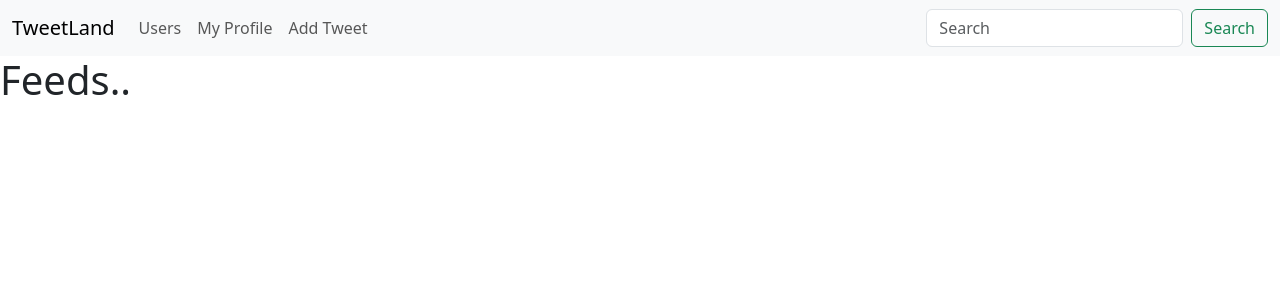
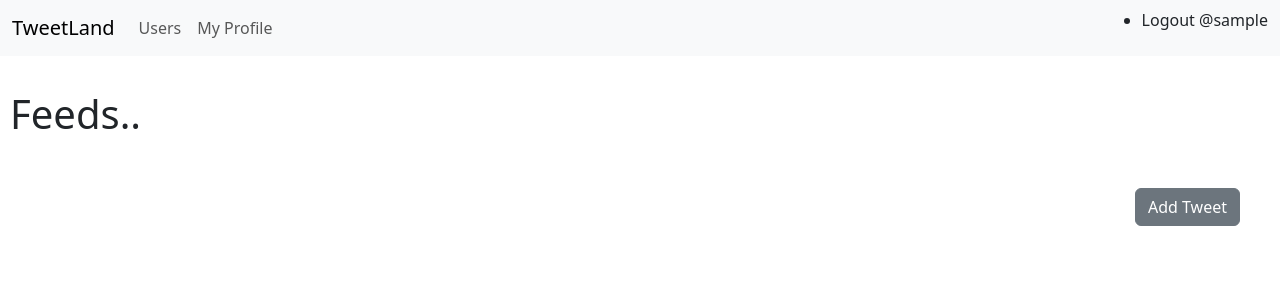
Before and after one commit to Kirolls20/Twitter_Clone, a Django app: page / in a window 1280 px wide. Shown: the top 300 px of the page. Run offline with Django 4.2, Linux system fonts and the light colour scheme; the visitor is signed in with stand-in values (Sample User, id 1); data that the repository does not hold is empty.

Commit message:
adding a popup page for adding tweets

```diff
--- a/social/settings.py
+++ b/social/settings.py
@@ -26,6 +26,7 @@ INSTALLED_APPS = [
     'django.contrib.sessions',
     'django.contrib.messages',
     'django.contrib.staticfiles',
+    'crispy_forms',
     'tweetLand',
 ]
 
@@ -107,6 +108,7 @@ USE_TZ = True
 
 STATIC_URL = 'static/'
 
+CRISPY_TEMPLATE_PACK = 'bootstrap4'
 # Default primary key field type
 # https://docs.djangoproject.com/en/4.2/ref/settings/#default-auto-field
 
--- /dev/null
+++ b/tweetLand/forms.py
@@ -0,0 +1,18 @@
+from django import forms
+from .models import Tweet
+
+class TweetForm(forms.ModelForm):
+    tweet= forms.CharField(required=True,
+        widget= forms.widgets.Textarea(
+            attrs={
+                'Placeholder':" Type Something...",
+                'class': 'form-control',
+            }
+
+        ),
+        label= ''
+
+    )
+    class Meta:
+        model = Tweet
+        exclude= ['user']
--- /dev/null
+++ b/tweetLand/static/css/add_tweet.css
@@ -0,0 +1,44 @@
+.container{
+    display: flex;
+    align-items: center;
+    justify-content: center;
+
+}
+.pop-up{
+    width:500px;
+    height:500px;
+    background:#c3c5d6;
+    border-radius: 6px;
+    position: absolute;
+    top:50%;
+    left:50%;
+    transform: translate(-50%,-50%) ;
+    display: none;
+    z-index: 1;
+    align-items: center;
+    justify-content: center;
+    padding:15px;
+
+}
+.close-btn{
+    width:50px;
+
+}
+.btns-container{
+    display: flex;
+
+
+
+}
+.popup-btns{
+
+    bottom:200px;
+    width:100%;
+    border:0;
+    margin:10px;
+    padding:10px;
+    border-radius: 5px;
+
+
+
+}
--- a/tweetLand/templates/base.html
+++ b/tweetLand/templates/base.html
@@ -3,8 +3,18 @@
   <head>
     <meta charset="utf-8">
     <meta name="viewport" content="width=device-width, initial-scale=1">
-    <title>TweetLand</title>
-    <link href="https://cdn.jsdelivr.net/npm/bootstrap@5.3.0-alpha3/dist/css/bootstrap.min.css" rel="stylesheet" integrity="sha384-KK94CHFLLe+nY2dmCWGMq91rCGa5gtU4mk92HdvYe+M/SXH301p5ILy+dN9+nJOZ" crossorigin="anonymous">
+    <title></title>
+    <link href="https://cdn.jsdelivr.net/npm/bootstrap@5.3.0-alpha3/dist/css/bootstrap.min.css"
+     rel="stylesheet" integrity="sha384-KK94CHFLLe+nY2dmCWGMq91rCGa5gtU4mk92HdvYe+M/SXH301p5ILy+dN9+nJOZ"
+      crossorigin="anonymous">
+      <style>
+        *{
+          padding: 0;
+          margin:0;
+        }
+
+      </style>
+
   </head>
   <body>
     {% include 'navbar.html' %}
@@ -13,6 +23,7 @@
       {% endblock %}
 
     </div>
-    <script src="https://cdn.jsdelivr.net/npm/bootstrap@5.3.0-alpha3/dist/js/bootstrap.bundle.min.js" integrity="sha384-ENjdO4Dr2bkBIFxQpeoTz1HIcje39Wm4jDKdf19U8gI4ddQ3GYNS7NTKfAdVQSZe" crossorigin="anonymous"></script>
+    <script src="https://cdn.jsdelivr.net/npm/bootstrap@5.3.0-alpha3/dist/js/bootstrap.bundle.min.js"
+     integrity="sha384-ENjdO4Dr2bkBIFxQpeoTz1HIcje39Wm4jDKdf19U8gI4ddQ3GYNS7NTKfAdVQSZe" crossorigin="anonymous"></script>
   </body>
 </html>
--- a/tweetLand/templates/home.html
+++ b/tweetLand/templates/home.html
@@ -1,7 +1,43 @@
 {% include 'base.html' %}
+{% load static %}
+
+<head>
+    <meta charset="UTF-8">
+    <meta http-equiv="X-UA-Compatible" content="IE=edge">
+    <meta name="viewport" content="width=device-width, initial-scale=1.0">
+    <title>Adding Tweet</title>
+    <link rel="stylesheet" href="{% static 'css/add_tweet.css' %}">
+</head>
 
 {% block content %}
-<h1>Feeds..</h1>
+<body><br>
+    <h1 style="padding:10px;">Feeds..</h1>
+<div style="display: flex; justify-content: flex-end; margin:40px;">
+    <div class="width:100px;">
+        <button class="btn btn-secondary" id="showPopup">Add Tweet</button>
+        <!-- PopUP Contianer -->
+    <div class="container">
+        <div class="pop-up" id="popup">
+            <h2 style="text-align: center;">Make A tweet!</h2>
+            <form  method="post">
+                {% csrf_token %}
+                <div style="justify-content: center;">
+                    {{form}}
+                </div>
+
+                <div class="btns-container">
+                    <button type="submit" class="popup-btns">Tweet it</button>
+                    <button id="closePopup" type="button" class="popup-btns">Cancel</button>
+                </div>
+
+            </form>
+        </div>
+    </div>
+
+
+
+    </div>
+</div>
 {% if  tweets %}
     {% for tweet in tweets %}
             <div class="card">
@@ -17,3 +53,15 @@
     {% endfor %}
 {% endif %}
 {% endblock %}
+
+<script>
+    document.getElementById('showPopup').addEventListener('click', function() {
+    console.log('Clicked!')
+    document.querySelector('.pop-up').style.display = 'flex';
+    });
+    document.getElementById('closePopup').addEventListener('click', function() {
+    document.querySelector('.pop-up').style.display = 'none';
+    });
+</script>
+
+</body>
--- a/tweetLand/templates/navbar.html
+++ b/tweetLand/templates/navbar.html
@@ -13,19 +13,25 @@
           <li class="nav-item">
             <a class="nav-link" href="{% url 'profile' request.user.id %}">My Profile</a>
           </li>
+          {% endif %}
+        </ul>
+        {% if user.is_authenticated %}
+        <ul>
           <li class="nav-item">
-            <a class="nav-link" href="#">Add Tweet </a>
+            <a class="nav-link" href="#">Logout @{{request.user|lower}}</a>
           </li>
-          {% endif %}
+        </ul>
 
-
-
-
+        {% else %}
+        <ul class="navbar-nav">
+          <li class="nav-item">
+            <a class="nav-link" href="#">SignUP</a>
+          </li>
+          <li class="nav-item">
+            <a class="nav-link" href="#">SignIn</a>
+          </li>
         </ul>
-        <form class="d-flex" role="search">
-          <input class="form-control me-2" type="search" placeholder="Search" aria-label="Search">
-          <button class="btn btn-outline-success" type="submit">Search</button>
-        </form>
+        {% endif %}
       </div>
     </div>
   </nav>
--- a/tweetLand/templates/user_list.html
+++ b/tweetLand/templates/user_list.html
@@ -1,10 +1,12 @@
 {% include 'base.html' %}
 {% load static %}
+
 {% block content %}
 {% if users %}
+
     {% for user in users %}
-    <div class="card mb-3" style="max-width: 540px;">
-        <div class="row g-0">
+    <div class="card mb-3" style="max-width: 540px; padding:15px;" >
+        <div class="row g-0" >
           <div class="col-md-4">
             <img src="{% static 'images/default_profile_pic.jpg'%}" class="img-fluid rounded-start" alt="Profile picture">
        </div>
--- a/tweetLand/urls.py
+++ b/tweetLand/urls.py
@@ -4,6 +4,5 @@ from . import views
 urlpatterns = [
     path('',views.HomeView.as_view(),name='home'),
     path('user-list/',views.ListUSersView.as_view(),name='user_list'),
-    path('profile/<int:pk>',views.ProfileView.as_view(),name='profile')
-
+    path('profile/<int:pk>',views.ProfileView.as_view(),name='profile'),
 ]
--- a/tweetLand/views.py
+++ b/tweetLand/views.py
@@ -1,16 +1,34 @@
 from typing import Any, Dict
-from django.shortcuts import render
+from django.shortcuts import render,redirect
 from django.contrib.auth.mixins import LoginRequiredMixin
 from django.http import HttpResponse
 from django.views import View
 from django.views.generic import TemplateView,ListView,DetailView
 from .models import Profile,Tweet
+from .forms import TweetForm
+from django.urls import reverse_lazy
 # Class Based Views
 
 class HomeView(ListView):
     model=Tweet
     context_object_name = 'tweets'
     template_name= 'home.html'
+
+    def get_context_data(self, **kwargs):
+        context =  super().get_context_data(**kwargs)
+        context['tweets'] = Tweet.objects.all().order_by('-updated_at')
+        context['form'] = TweetForm()
+        return context
+
+
+    def post(self,request):
+        form = TweetForm(request.POST or None)
+        if request.method =='POST':
+            if form.is_valid():
+                tweet=form.save(commit=False)
+                tweet.user = self.request.user
+                form.save()
+                return redirect('home')
 
 
 class ListUSersView(LoginRequiredMixin,ListView):
```
Also changed, not shown: tweetLand/templates/add_tweet.html (added, +10 -0 lines).
